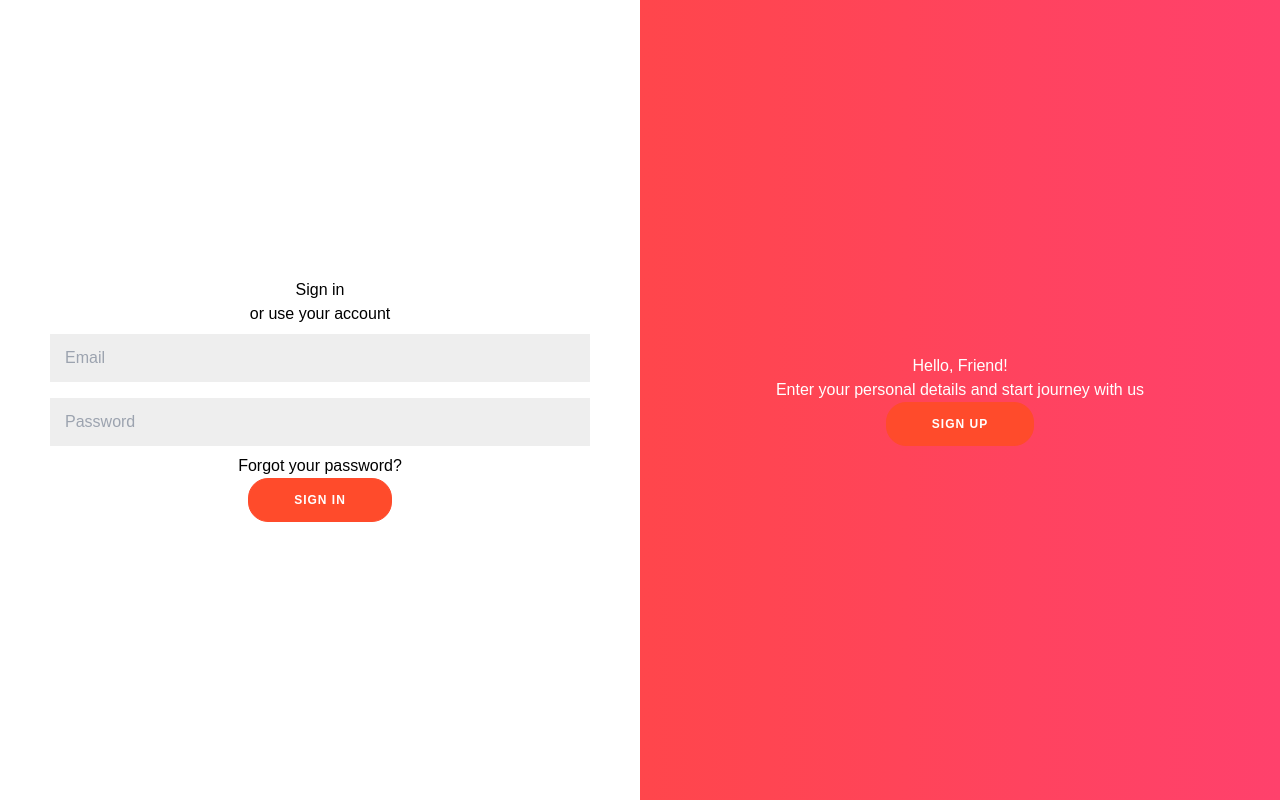
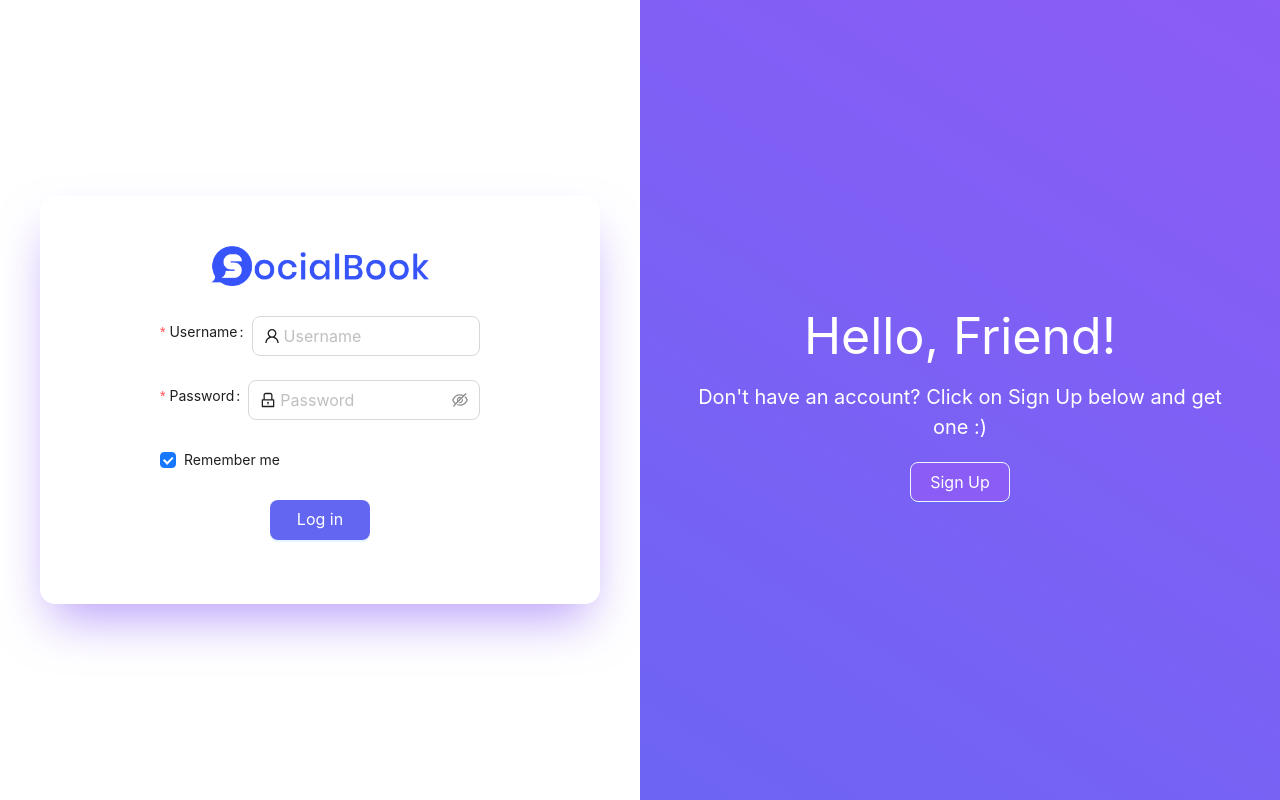
Before and after one commit to YogeshManni/jostle-nic, a React (Create React App) app: page / in a window 1280 px wide. Built offline with nearby package versions, Linux system fonts and the light colour scheme; no server answers.

Commit message:
Login and Register form UI done

```diff
--- a/src/App.css
+++ b/src/App.css
@@ -4,102 +4,6 @@
   /*   position: fixed !important;
   height: 100vh;
   z-index: 999 !important; */
-}
-
-.App {
-  font-family: sans-serif;
-  text-align: center;
-}
-
-@import url("https://fonts.googleapis.com/css?family=Montserrat:400,800");
-
-* {
-  box-sizing: border-box;
-}
-/*
-body {
-  background: #f6f5f7;
-  display: flex;
-  justify-content: center;
-  align-items: center;
-  flex-direction: column;
-  font-family: "Montserrat", sans-serif;
-  height: 100vh;
-  margin: -20px 0 50px;
-} */
-
-button {
-  border-radius: 20px;
-  border: 1px solid #ff4b2b;
-  background-color: #ff4b2b;
-  color: #ffffff;
-  font-size: 12px;
-  font-weight: bold;
-  padding: 12px 45px;
-  letter-spacing: 1px;
-  text-transform: uppercase;
-  transition: transform 80ms ease-in;
-}
-
-form {
-  background-color: #ffffff;
-  display: flex;
-  align-items: center;
-  justify-content: center;
-  flex-direction: column;
-  padding: 0 50px;
-  height: 100%;
-  text-align: center;
-}
-
-input {
-  background-color: #eee;
-  border: none;
-  padding: 12px 15px;
-  margin: 8px 0;
-  width: 100%;
-}
-
-.container {
-  background-color: #fff;
-  border-radius: 10px;
-  box-shadow: 0 14px 28px rgba(0, 0, 0, 0.25), 0 10px 10px rgba(0, 0, 0, 0.22);
-
-  overflow: hidden;
-  width: 768px;
-  max-width: 100%;
-  min-height: 480px;
-}
-
-.form-container {
-  position: absolute;
-  top: 0;
-  height: 100%;
-  transition: all 0.6s ease-in-out;
-}
-
-.sign-in-container {
-  left: 0;
-  width: 50%;
-  z-index: 2;
-}
-
-.container.right-panel-active .sign-in-container {
-  transform: translateX(100%);
-}
-
-.sign-up-container {
-  left: 0;
-  width: 50%;
-  opacity: 0;
-  z-index: 1;
-}
-
-.container.right-panel-active .sign-up-container {
-  transform: translateX(100%);
-  opacity: 1;
-  z-index: 5;
-  animation: show 0.6s;
 }
 
 @keyframes show {
@@ -116,6 +20,12 @@ input {
   }
 }
 
+.appContainer {
+  height: 100%;
+  display: flex;
+  flex-direction: row;
+}
+
 .overlay-container {
   position: absolute;
   top: 0;
@@ -123,18 +33,23 @@ input {
   width: 50%;
   height: 100%;
   overflow: hidden;
-  transition: transform 0.6s ease-in-out;
+  transition: transform 0.8s ease-in-out;
   z-index: 100;
 }
 
-.container.right-panel-active .overlay-container {
+.appContainer.right-panel-active .overlay-container {
   transform: translateX(-100%);
 }
 
 .overlay {
-  background: #ff416c;
-  background: -webkit-linear-gradient(to right, #ff4b2b, #ff416c);
-  background: linear-gradient(to right, #ff4b2b, #ff416c);
+  background: linear-gradient(
+    to right top,
+    #6366f1,
+    #6d64f3,
+    #7762f4,
+    #815ff5,
+    #8b5cf6
+  );
   background-repeat: no-repeat;
   background-size: cover;
   background-position: 0 0;
@@ -147,7 +62,7 @@ input {
   transition: transform 0.6s ease-in-out;
 }
 
-.container.right-panel-active .overlay {
+.appContainer.right-panel-active .overlay {
   transform: translateX(50%);
 }
 
@@ -170,7 +85,7 @@ input {
   transform: translateX(-20%);
 }
 
-.container.right-panel-active .overlay-left {
+.appContainer.right-panel-active .overlay-left {
   transform: translateX(0);
 }
 
@@ -179,47 +94,10 @@ input {
   transform: translateX(0);
 }
 
-.container.right-panel-active .overlay-right {
+.appContainer.right-panel-active .overlay-right {
   transform: translateX(20%);
 }
 
-.social-container {
-  margin: 20px 0;
+button.hover {
+  background-color: #8b5cf6 !important;
 }
-
-.social-container a {
-  border: 1px solid #dddddd;
-  border-radius: 50%;
-  display: inline-flex;
-  justify-content: center;
-  align-items: center;
-  margin: 0 5px;
-  height: 40px;
-  width: 40px;
-}
-
-/* footer {
-  background-color: #222;
-  color: #fff;
-  font-size: 14px;
-  bottom: 0;
-  position: fixed;
-  left: 0;
-  right: 0;
-  text-align: center;
-  z-index: 999;
-}
- */
-/* footer p {
-  margin: 10px 0;
-}
-
-footer i {
-  color: red;
-}
-
-footer a {
-  color: #3c97bf;
-  text-decoration: none;
-}
- */
--- a/src/App.tsx
+++ b/src/App.tsx
@@ -8,7 +8,7 @@ import {
   UserOutlined,
 } from "@ant-design/icons";
 import type { MenuProps } from "antd";
-import { Breadcrumb, Layout, Menu, theme } from "antd";
+import { Breadcrumb, Button, Layout, Menu, theme } from "antd";
 import Events from "./components/Events/Events";
 import {
   BrowserRouter as Router,
@@ -25,6 +25,7 @@ import CreatePost from "./components/createPost/CreatePost";
 import "./App.css";
 import Login from "./components/Login/Login";
 import { getUserName } from "./helpers/helper";
+import Register from "./components/Register/Register";
 const { Header, Content, Footer, Sider } = Layout;
 
 type MenuItem = Required<MenuProps>["items"][number];
@@ -53,7 +54,7 @@ const items: MenuItem[] = [
   getItem("People", "4", <UserOutlined />, "/people"),
 ];
 
-const LogoComponent = () => {
+export const LogoComponent = () => {
   return (
     <div className="h-[20px] auto m-5 flex items-center justify-center">
       <img src={logo} className="h-10" alt="logo"></img>
@@ -81,43 +82,53 @@ const App: React.FC = () => {
       return;
     }
   };
+
   const containerClass =
-    "container " + (type === "signUp" ? "right-panel-active" : "");
+    "appContainer " + (type === "signUp" ? "right-panel-active" : "");
   return (
     <>
       {!getUserName() ? (
-        <div className="App">
-          <LogoComponent />
+        <div className="h-[100vh]">
           <div className={containerClass} id="container">
             <Routes>
-              <Route path="/" element={<Login></Login>}></Route>
+              {type == "signIn" ? (
+                <Route path="/" element={<Login></Login>}></Route>
+              ) : (
+                <Route path="/" element={<Register></Register>}></Route>
+              )}
             </Routes>
-            <div className="overlay-container">
+            <div className="overlay-container hidden lg:block">
               <div className="overlay">
                 <div className="overlay-panel overlay-left">
-                  <h1>Welcome Back!</h1>
-                  <p>
+                  <h1 className="text-[50px]">Welcome Back!</h1>
+                  <p className="text-[20px] mt-2">
                     To keep connected with us please login with your personal
-                    info
+                    info :)
                   </p>
-                  <button
-                    className="ghost"
+                  <Button
+                    className="bg-sbutton w-[100px] border-dullwhite mt-5"
+                    type="primary"
+                    size="large"
                     id="signIn"
                     onClick={() => handleOnClick("signIn")}
                   >
                     Sign In
-                  </button>
+                  </Button>
                 </div>
                 <div className="overlay-panel overlay-right">
-                  <h1>Hello, Friend!</h1>
-                  <p>Enter your personal details and start journey with us</p>
-                  <button
-                    className="ghost "
+                  <h1 className="text-[50px]">Hello, Friend!</h1>
+                  <p className="text-[20px] mt-2">
+                    Don't have an account? Click on Sign Up below and get one :)
+                  </p>
+                  <Button
+                    className="bg-sbutton w-[100px] border-dullwhite mt-5"
+                    type="primary"
+                    size="large"
                     id="signUp"
                     onClick={() => handleOnClick("signUp")}
                   >
                     Sign Up
-                  </button>
+                  </Button>
                 </div>
               </div>
             </div>
--- a/src/components/Login/Login.tsx
+++ b/src/components/Login/Login.tsx
@@ -1,66 +1,64 @@
-import { useState } from "react";
-import { Link } from "react-router-dom";
+import React from "react";
+import { LockOutlined, UserOutlined } from "@ant-design/icons";
+import { Button, Checkbox, Form, Input } from "antd";
+import { LogoComponent } from "../../App";
 
 export default function Login() {
-  const [state, setState] = useState({
-    email: "",
-    password: "",
-  });
-  const handleChange = (evt: any) => {
-    const value = evt.target.value;
-    setState({
-      ...state,
-      [evt.target.name]: value,
-    });
-  };
-
-  const handleOnSubmit = (evt: any) => {
-    evt.preventDefault();
-
-    const { email, password } = state;
-    alert(`You are login with email: ${email} and password: ${password}`);
-
-    for (const key in state) {
-      setState({
-        ...state,
-        [key]: "",
-      });
-    }
+  const onFinish = (values: any) => {
+    console.log("Received values of form: ", values);
   };
 
   return (
-    <div className="form-container sign-in-container">
-      <form onSubmit={handleOnSubmit}>
-        <h1>Sign in</h1>
-        {/* <div className="social-container">
-          <a href="#" className="social">
-            <i className="fab fa-facebook-f" />
-          </a>
-          <a href="#" className="social">
-            <i className="fab fa-google-plus-g" />
-          </a>
-          <a href="#" className="social">
-            <i className="fab fa-linkedin-in" />
-          </a>
-  </div>*/}
-        <span>or use your account</span>
-        <input
-          type="email"
-          placeholder="Email"
-          name="email"
-          value={state.email}
-          onChange={handleChange}
-        />
-        <input
-          type="password"
-          name="password"
-          placeholder="Password"
-          value={state.password}
-          onChange={handleChange}
-        />
-        <a href="#">Forgot your password?</a>
-        <button>Sign In</button>
-      </form>
+    <div className="flex flex-col lg:w-[50%] h-full p-10 justify-center  w-[100vw]">
+      <div className="shadow-2xl shadow-[#8b5cf6]/60 p-10 rounded-[15px] w-full">
+        <LogoComponent />
+        <Form
+          name="normal_login"
+          className="login-form mt-10 xl:px-20"
+          initialValues={{ remember: true }}
+          onFinish={onFinish}
+        >
+          <Form.Item
+            name="username"
+            label="Username"
+            rules={[{ required: true, message: "Please input your Username!" }]}
+          >
+            <Input
+              prefix={<UserOutlined className="site-form-item-icon" />}
+              placeholder="Username"
+              size="large"
+            />
+          </Form.Item>
+          <Form.Item
+            name="password"
+            label="Password"
+            rules={[{ required: true, message: "Please input your Password!" }]}
+          >
+            <Input.Password
+              prefix={<LockOutlined className="site-form-item-icon" />}
+              type="password"
+              placeholder="Password"
+              size="large"
+            />
+          </Form.Item>
+          <Form.Item>
+            <Form.Item name="remember" valuePropName="checked" noStyle>
+              <Checkbox>Remember me</Checkbox>
+            </Form.Item>
+          </Form.Item>
+
+          <Form.Item className="flex items-center justify-center">
+            <Button
+              type="primary"
+              htmlType="submit"
+              className="login-form-button bg-button w-[100px]"
+              size="large"
+            >
+              Log in
+            </Button>
+          </Form.Item>
+        </Form>
+      </div>
     </div>
   );
 }
--- /dev/null
+++ b/src/components/Register/Register.tsx
@@ -0,0 +1,145 @@
+import React from "react";
+import {
+  LockOutlined,
+  MailOutlined,
+  PhoneOutlined,
+  UserOutlined,
+} from "@ant-design/icons";
+import { Button, Checkbox, Form, Input } from "antd";
+import { LogoComponent } from "../../App";
+
+export default function Register() {
+  const onFinish = (values: any) => {
+    console.log("Received values of form: ", values);
+  };
+  const formItemLayout = {
+    labelCol: {
+      xs: { span: 24 },
+      sm: { span: 8 },
+    },
+    wrapperCol: {
+      xs: { span: 24 },
+      sm: { span: 16 },
+    },
+  };
+  return (
+    <div className="flex flex-col lg:w-[50%] h-full p-10 justify-center  lg:ml-[50%] w-[100vw]">
+      <div className="shadow-2xl shadow-[#8b5cf6]/60 p-10 rounded-[15px]">
+        <LogoComponent />
+        <Form
+          name="normal_login"
+          className="login-form mt-10 xl:pr-20"
+          initialValues={{ remember: true }}
+          onFinish={onFinish}
+          {...formItemLayout}
+        >
+          <Form.Item
+            name="username"
+            label="Username"
+            rules={[
+              {
+                required: true,
+                message: "Please input your username!",
+                whitespace: true,
+              },
+            ]}
+            hasFeedback
+          >
+            <Input
+              size="large"
+              prefix={<UserOutlined className="site-form-item-icon" />}
+              placeholder="Username"
+            />
+          </Form.Item>
+          <Form.Item
+            name="email"
+            label="E-mail"
+            rules={[
+              {
+                type: "email",
+                message: "The input is not valid E-mail!",
+              },
+              {
+                required: true,
+                message: "Please input your E-mail!",
+              },
+            ]}
+            hasFeedback
+          >
+            <Input
+              size="large"
+              prefix={<MailOutlined className="site-form-item-icon" />}
+              placeholder="Email"
+            />
+          </Form.Item>
+
+          <Form.Item
+            name="password"
+            label="Password"
+            rules={[
+              {
+                required: true,
+                message: "Please input your password!",
+              },
+            ]}
+            hasFeedback
+          >
+            <Input.Password
+              size="large"
+              prefix={<LockOutlined className="site-form-item-icon" />}
+              placeholder="password"
+            />
+          </Form.Item>
+
+          <Form.Item
+            name="confirm"
+            label="Confirm Password"
+            dependencies={["password"]}
+            hasFeedback
+            rules={[
+              {
+                required: true,
+                message: "Please confirm your password!",
+              },
+              ({ getFieldValue }) => ({
+                validator(_, value) {
+                  if (!value || getFieldValue("password") === value) {
+                    return Promise.resolve();
+                  }
+                  return Promise.reject(
+                    new Error("The new password that you entered do not match!")
+                  );
+                },
+              }),
+            ]}
+          >
+            <Input.Password
+              size="large"
+              prefix={<LockOutlined className="site-form-item-icon" />}
+              placeholder="Confirm password"
+            />
+          </Form.Item>
+          <Form.Item name="phone" label="Phone Number" hasFeedback>
+            <Input
+              size="large"
+              style={{ width: "100%" }}
+              prefix={<PhoneOutlined className="site-form-item-icon" />}
+              placeholder="Phone Number"
+              type="number"
+            />
+          </Form.Item>
+          <Form.Item className="flex justify-center">
+            <Button
+              type="primary"
+              className="bg-button w-[100px]"
+              size="large"
+              htmlType="submit"
+            >
+              Register
+            </Button>
+          </Form.Item>
+        </Form>
+      </div>
+    </div>
+  );
+}
--- a/tailwind.config.js
+++ b/tailwind.config.js
@@ -5,6 +5,8 @@ module.exports = {
     extend: {},
     colors: {
       dullwhite: "#f1f5f9",
+      sbutton: "#8b5cf6",
+      button: "#6366F1",
     },
   },
   plugins: [],
```
